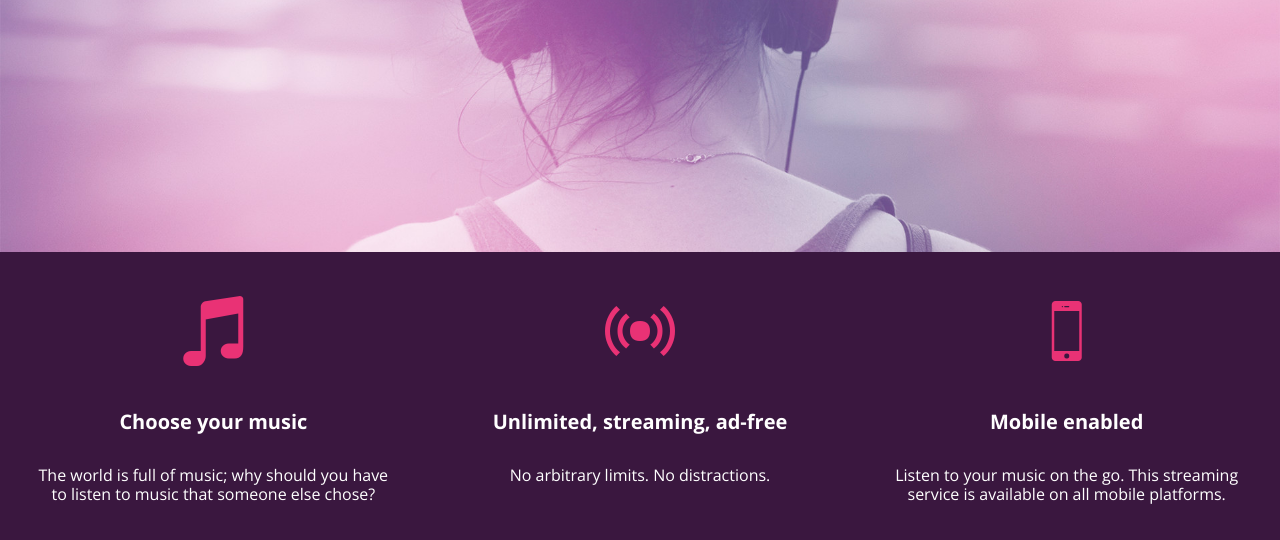
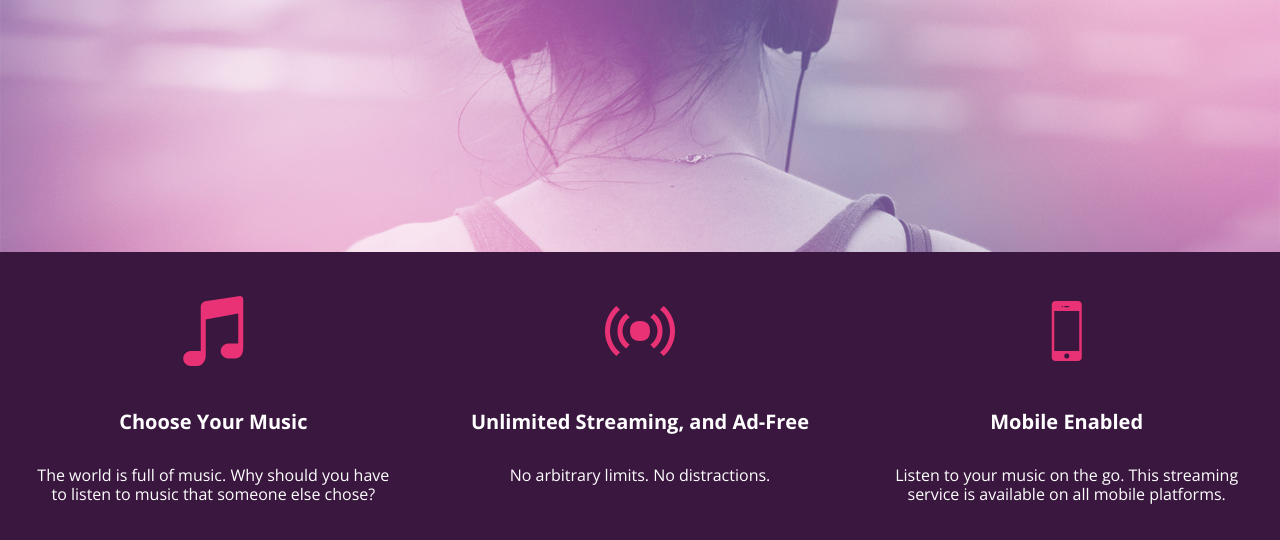
Before and after one commit to Sean-McRae/bloc-jams, a plain HTML site: page index.html in a window 1280 px wide. Shown: the part 442-982 px from the top of the page. Drawn offline with nearby package versions, Linux system fonts and the light colour scheme.

Commit message:
Revised grammer

```diff
--- a/index.html
+++ b/index.html
@@ -17,17 +17,17 @@
             <section class="selling-points">
               <div class="point">
                 <span class="ion-music-note"></span>
-                <h5 class="point-title">Choose your music</h5>
-                <p class="point-description">The world is full of music; why should you have to listen to music that someone else chose?</p>
+                <h5 class="point-title">Choose Your Music</h5>
+                <p class="point-description">The world is full of music. Why should you have to listen to music that someone else chose?</p>
           </div>
             <div class="point">
               <span class="ion-radio-waves"></span>
-              <h5 class="point-title">Unlimited, streaming, ad-free</h5>
+              <h5 class="point-title">Unlimited Streaming, and Ad-Free</h5>
               <p class="point-description">No arbitrary limits. No distractions.</p>
           </div>
             <div class="point">
               <span class="ion-iphone"></span>
-              <h5 class="point-title">Mobile enabled</h5>
+              <h5 class="point-title">Mobile Enabled</h5>
               <p class="point-description">Listen to your music on the go. This streaming service is available on all mobile platforms.</p>
           </div>
         </div>
```
